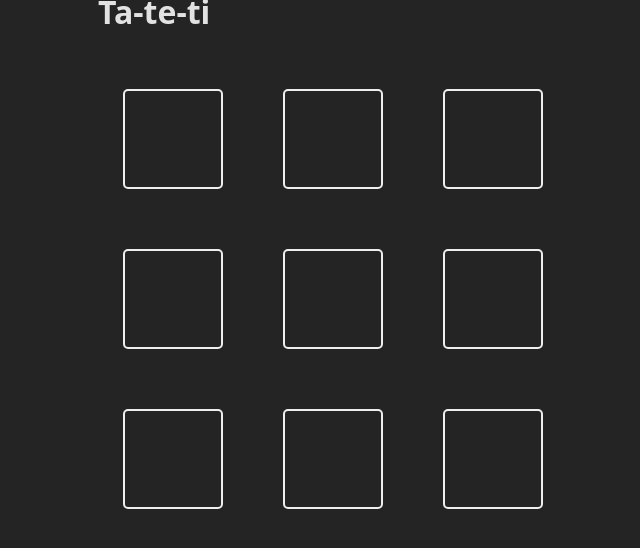
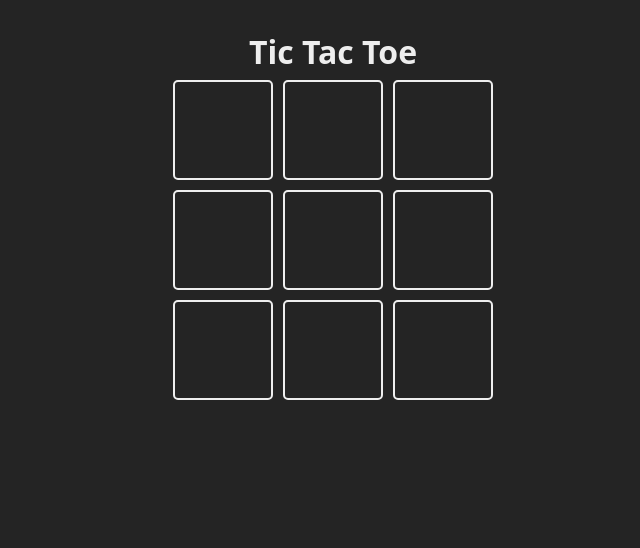
Before and after one commit to sbrn-9/tic-tac-toe_Course, a React (Vite) app in the folder 02-Tic-tac-toe/: page / in a window 1280 px wide. Shown: the top 548 px of the page, without its empty margins (307-947 px from the left). Built offline with nearby package versions, Linux system fonts and the light colour scheme.

Commit message:
Add componente Square

```diff
--- a/02-Tic-tac-toe/src/App.jsx
+++ b/02-Tic-tac-toe/src/App.jsx
@@ -1,38 +1,45 @@
+import { Children } from "react"
+
 const TURN = {
   X: 'x',
   O: 'o',
 }
 
-const board = Array(9).fill(null)
+const Square = ({children, updateBoard, index}) => {
+  return(
+    <div className="square">
+    {children}
+    </div>
+
+  )
+}
 
 function App() {
 
+  const board = Array(9).fill(null)
+
   return (
-    <>
-      <h1>Ta-te-ti</h1>
 
       <main className="board">
+        <h1>Tic Tac Toe</h1>
 
         <section className="game">
           {
             board.map((_ , index) => {
               return (
-                <button
+                <Square
                   key={index}
-                  className="square"
-                  onClick={() => {
-                    console.log(`Clicked square ${index}`)
-                  }}
+                  index={index}
                 >
-                  { /* Render the current player's symbol here */ }
-                </button>
+
+                </Square>
               )
             })
           }
         </section>
 
       </main>
-    </>
+
   )
 }
 
```
